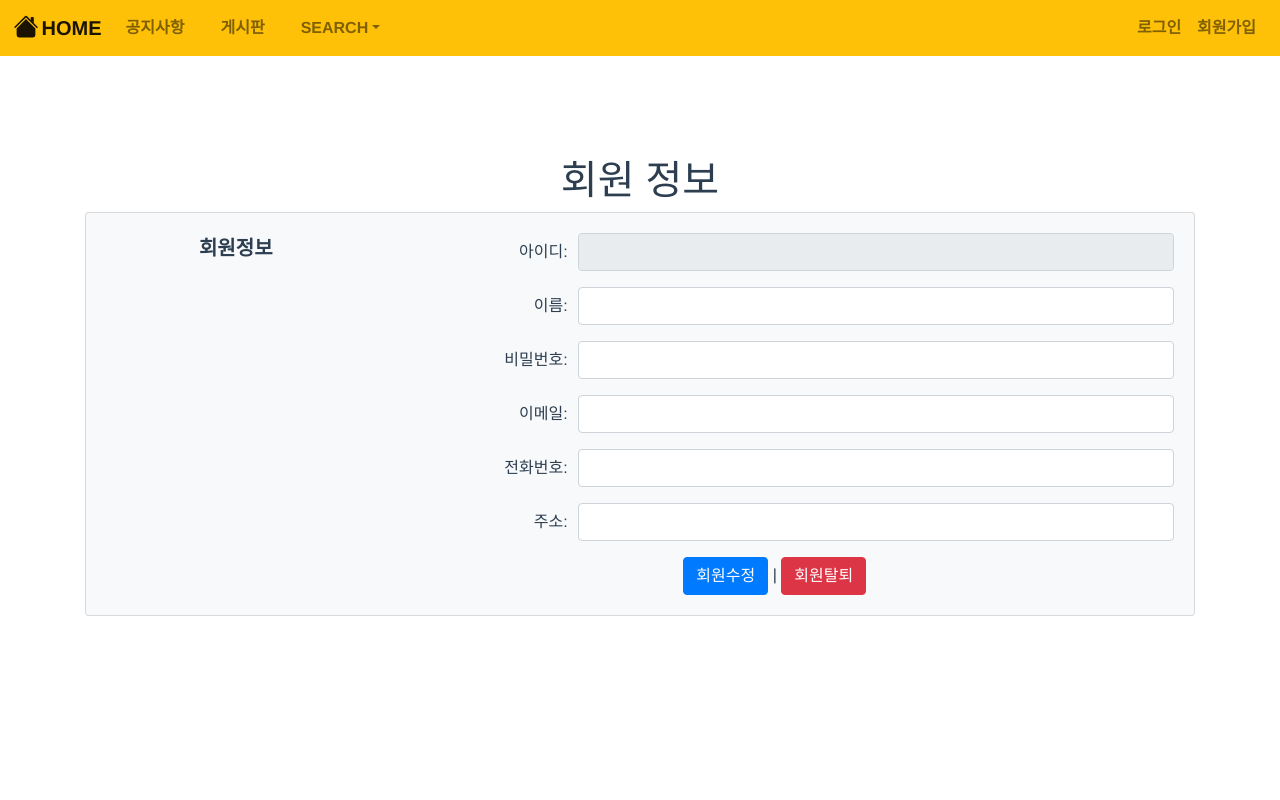
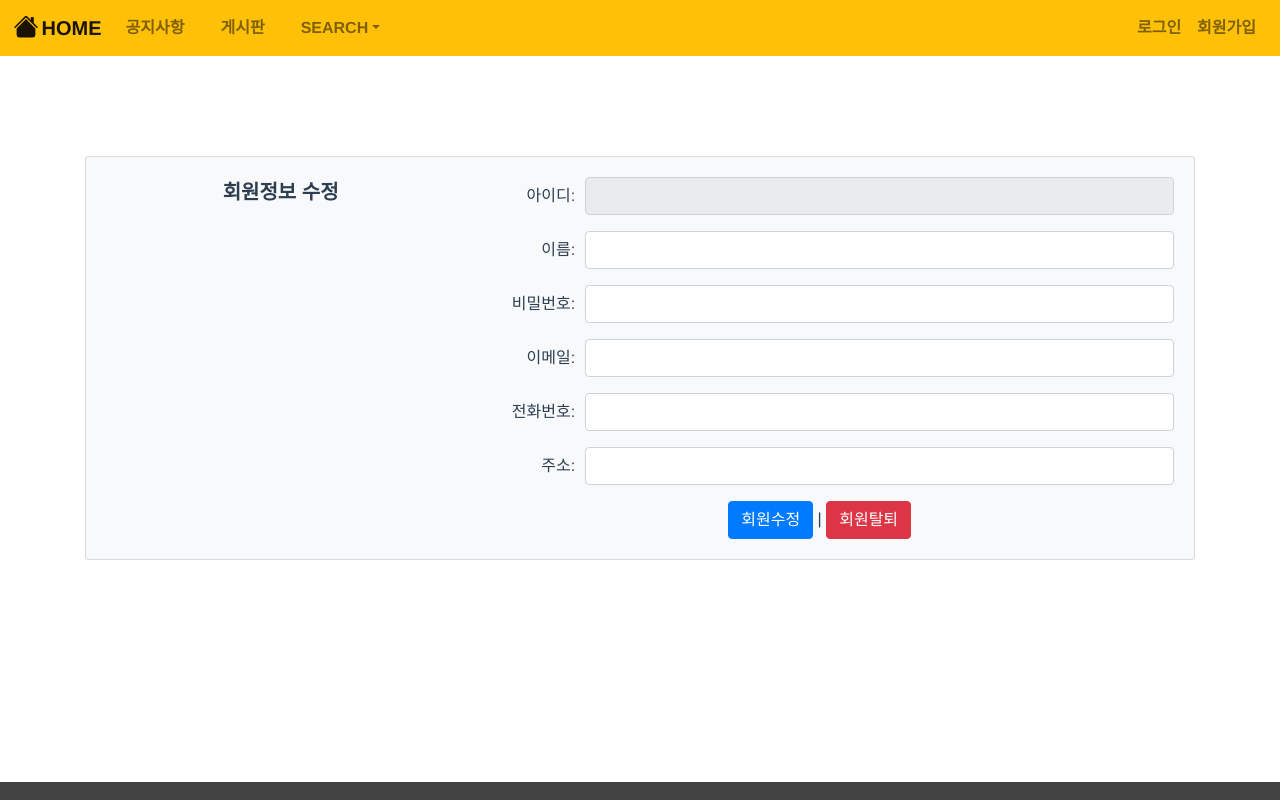
Before and after one commit to seonmee/happyhouse_Frontend, a Vue app in the folder happyhouse/: page /main/userinfo in a window 1280 px wide. Shown: the top 800 px of the page. Built offline with nearby package versions, Linux system fonts and the light colour scheme.

Commit message:
Update 디자인

```diff
--- a/happyhouse/src/components/UserInfo.vue
+++ b/happyhouse/src/components/UserInfo.vue
@@ -1,11 +1,11 @@
 <template>
   <div class="container">
-    <h1>회원 정보</h1>
+    <!-- <h1>회원 정보</h1> -->
     <b-form @submit.prevent="submitForm">
       <b-card bg-variant="light">
         <b-form-group
-          label-cols-lg="3"
-          label="회원정보"
+          label-cols-lg="4"
+          label="회원정보 수정"
           label-size="lg"
           label-class="font-weight-bold pt-0"
           class="mb-0"
@@ -13,7 +13,7 @@
           <b-form-group
             label="아이디:"
             label-for="nested-userid"
-            label-cols-sm="3"
+            label-cols-sm="2"
             label-align-sm="right"
           >
             <b-form-input id="userid" v-model="this.getProfile.userid" readonly></b-form-input>
@@ -22,7 +22,7 @@
           <b-form-group
             label="이름:"
             label-for="nested-username"
-            label-cols-sm="3"
+            label-cols-sm="2"
             label-align-sm="right"
           >
             <b-form-input id="username" :value="this.getProfile.username" required></b-form-input>
@@ -31,7 +31,7 @@
           <b-form-group
             label="비밀번호:"
             label-for="nested-password"
-            label-cols-sm="3"
+            label-cols-sm="2"
             label-align-sm="right"
           >
             <b-form-input type="password" id="password"></b-form-input>
@@ -40,7 +40,7 @@
           <b-form-group
             label="이메일:"
             label-for="nested-email"
-            label-cols-sm="3"
+            label-cols-sm="2"
             label-align-sm="right"
           >
             <b-form-input id="email" :value="this.getProfile.email" required></b-form-input>
@@ -48,7 +48,7 @@
           <b-form-group
             label="전화번호:"
             label-for="nested-phone"
-            label-cols-sm="3"
+            label-cols-sm="2"
             label-align-sm="right"
           >
             <b-form-input id="phone" :value="this.getProfile.number" required></b-form-input>
@@ -56,7 +56,7 @@
           <b-form-group
             label="주소:"
             label-for="nested-address"
-            label-cols-sm="3"
+            label-cols-sm="2"
             label-align-sm="right"
           >
             <b-form-input id="address" :value="this.getProfile.address" required></b-form-input>
```
